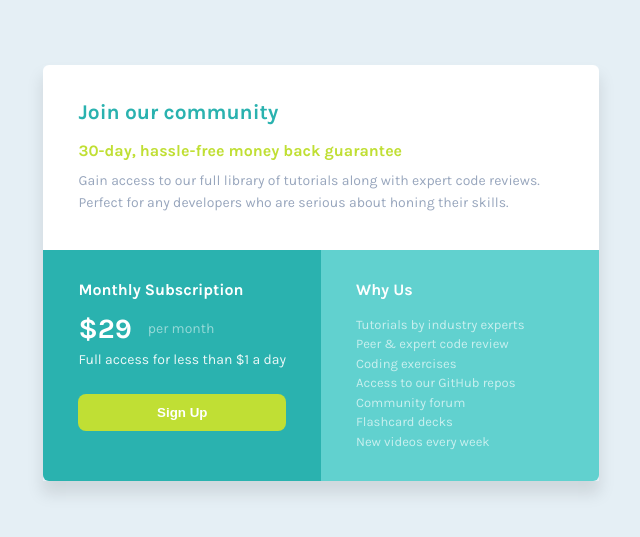
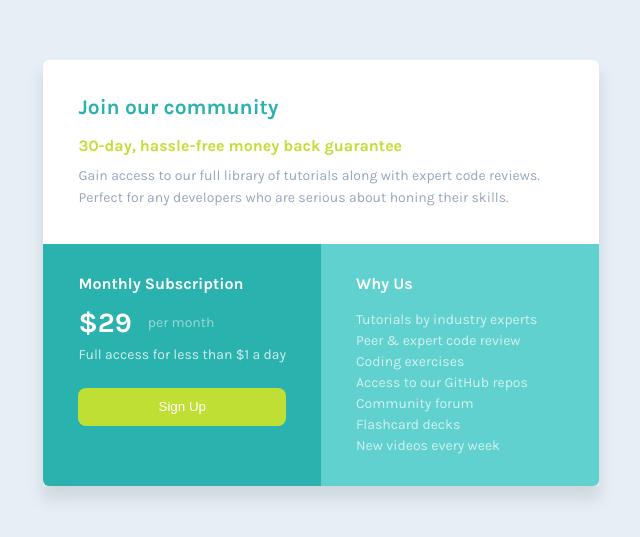
Before and after one commit to geekSamarth/single-price-grid-component, a plain HTML site: page index.html in a window 1280 px wide. Shown: the part 127-664 px from the top of the page, without its empty margins (319-959 px from the left). Drawn offline with Linux system fonts and the light colour scheme.

Commit message:
minor fixes

```diff
--- a/style.css
+++ b/style.css
@@ -83,13 +83,12 @@ body{
 .subscription .paragraph{
     font-size: 14px;
     color: var(--white);
-    opacity: 0.91;
+    opacity: 0.78;
     margin-bottom: 1.6rem;
 }
 .subscription button{
     width: 100%;
     display: block;
-    font-weight: 700;
     padding: 0.7rem 0;
     background-color: var(--bright-yellow);
     color: var(--white);
@@ -108,8 +107,8 @@ body{
     margin-bottom: 1rem;
 }
 .about p{
-    font-size: 13px;
+    font-size: 14px;
     color: var(--white);
     line-height: 1.5;
-    opacity: 0.65;
+    opacity: 0.70;
 }
```
